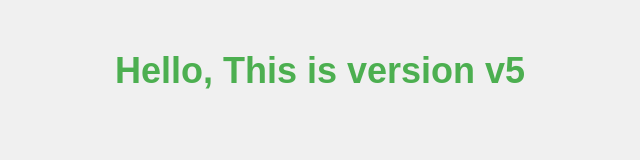
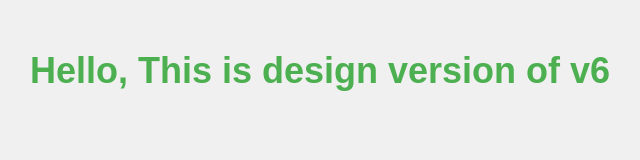
Before and after one commit to Sruhsti/myrepo, a plain HTML site: page index.html in a window 1280 px wide. Shown: the whole page, without its empty margins (320-960 px from the left). Drawn offline with Linux system fonts and the light colour scheme.

Commit message:
changed h1

```diff
--- a/index.html
+++ b/index.html
@@ -7,6 +7,6 @@
     <link rel="stylesheet" href="style.css">
 </head>
 <body>
-    <h1>Hello, This is version v5</h1>
+    <h1>Hello, This is  design version of v6</h1>
 </body>
 </html>
```
